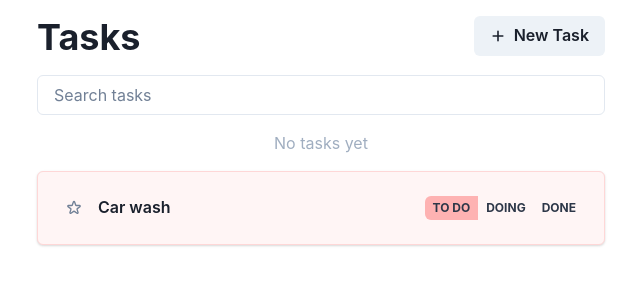
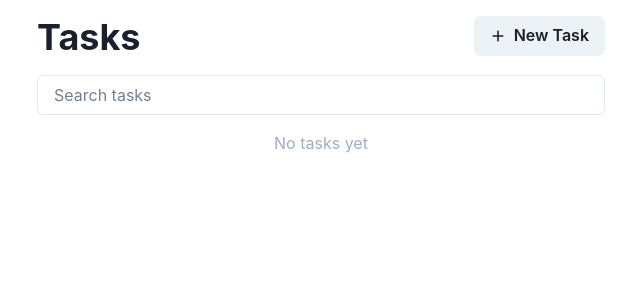
Before and after one commit to kuhartim/dewesoft-izziv, a Next.js app: page / in a window 1280 px wide. Shown: the top 300 px of the page, without its empty margins (319-959 px from the left). Built offline with nearby package versions, Linux system fonts and the light colour scheme.

Commit message:
task adding and viewing, color correction

```diff
--- a/src/app/page.tsx
+++ b/src/app/page.tsx
@@ -1,12 +1,21 @@
 "use client";
 import NewTask from "@/components/new-task";
-import Task, { TaskStatus } from "@/components/task";
+import Task from "@/components/task";
+import useTasks from "@/hooks/useTasks";
+import { TaskStatus } from "@/types/task.types";
 import { Box, Heading, Input, Stack, Text } from "@chakra-ui/react";
 import { useState } from "react";
 
 export default function Page() {
-  const [status, setStatus] = useState<TaskStatus>(TaskStatus.TODO);
-  const [important, setImportant] = useState<boolean>(false);
+  const { tasks, updateTask } = useTasks();
+
+  const onImportantToggle = (id: string, important: boolean) => {
+    updateTask(id, { important });
+  };
+  const onStatusChange = (id: string, status: TaskStatus) => {
+    updateTask(id, { status });
+  };
+
   return (
     <Stack
       maxWidth={600}
@@ -23,15 +32,22 @@ export default function Page() {
         </Box>
         <Input placeholder="Search tasks" />
       </Stack>
-      <Text color="gray.400">No tasks yet</Text>
+      {tasks.length === 0 && <Text color="gray.400">No tasks yet</Text>}
       <Stack width="100%">
-        <Task
-          text="Car wash"
-          status={status}
-          important={important}
-          onImportantToggle={() => setImportant((prev) => !prev)}
-          onStatusChange={setStatus}
-        />
+        {tasks.map((task) => (
+          <Task
+            key={task.created}
+            text={task.name}
+            status={task.status}
+            important={task.important}
+            onImportantToggle={() =>
+              onImportantToggle(task.created, !task.important)
+            }
+            onStatusChange={(newStatus) =>
+              onStatusChange(task.created, newStatus)
+            }
+          />
+        ))}
       </Stack>
     </Stack>
   );
--- a/src/components/new-task.tsx
+++ b/src/components/new-task.tsx
@@ -17,9 +17,47 @@ import {
   ModalCloseButton,
 } from "@chakra-ui/react";
 import { FormControl, FormLabel, FormErrorMessage } from "@chakra-ui/react";
+import useTasks from "@/hooks/useTasks";
+import { useEffect, useState } from "react";
 
 const NewTask = () => {
   const { isOpen, onOpen, onClose } = useDisclosure();
+
+  const { addTask } = useTasks();
+
+  const [taskName, setTaskName] = useState<string>("");
+  const [important, setImportant] = useState<boolean>(false);
+
+  const [isTaskError, setIsTaskError] = useState<boolean>(false);
+
+  const onTaskNameChange = (e: React.ChangeEvent<HTMLInputElement>) => {
+    setIsTaskError(false);
+    setTaskName(e.target.value);
+  };
+  const onImportantToggle = () => setImportant((prev) => !prev);
+
+  const onAdd = () => {
+    if (!taskName) {
+      setIsTaskError(true);
+      return;
+    }
+
+    setIsTaskError(false);
+
+    addTask({
+      name: taskName,
+      important: important,
+    });
+    onClose();
+  };
+
+  useEffect(() => {
+    if (!isOpen) {
+      setTaskName("");
+      setImportant(false);
+    }
+  }, [isOpen]);
+
   return (
     <>
       <Button
@@ -45,9 +83,13 @@ const NewTask = () => {
           <ModalHeader>Add new task</ModalHeader>
           <ModalCloseButton />
           <ModalBody display="flex" flexDirection="column" gap="6">
-            <FormControl id="task" isRequired>
+            <FormControl id="task" isRequired isInvalid={isTaskError}>
               <FormLabel>Task name</FormLabel>
-              <Input placeholder="Wash a car" />
+              <Input
+                value={taskName}
+                onChange={onTaskNameChange}
+                placeholder="Wash a car"
+              />
               <FormErrorMessage>Task name is required.</FormErrorMessage>
             </FormControl>
             <FormControl
@@ -56,7 +98,11 @@ const NewTask = () => {
               alignItems="center"
               gap="2"
             >
-              <Switch size="lg" />
+              <Switch
+                isChecked={important}
+                onChange={onImportantToggle}
+                size="lg"
+              />
               <FormLabel margin={0} marginBottom={0.5}>
                 Mark as important
               </FormLabel>
@@ -68,7 +114,7 @@ const NewTask = () => {
               bg="black"
               color="white"
               _hover={{ bg: "gray.700" }}
-              onClick={onClose}
+              onClick={onAdd}
               width="100%"
             >
               AddTask
--- a/src/components/task.tsx
+++ b/src/components/task.tsx
@@ -1,3 +1,4 @@
+import { TaskStatus } from "@/types/task.types";
 import {
   Card,
   CardBody,
@@ -7,12 +8,6 @@ import {
   ButtonGroup,
 } from "@chakra-ui/react";
 import { HiOutlineStar } from "react-icons/hi";
-
-export enum TaskStatus {
-  TODO = "To-Do",
-  DOING = "Doing",
-  DONE = "Done",
-}
 
 interface TaskProps {
   important?: boolean;
@@ -85,7 +80,7 @@ const Task = ({
               : status == TaskStatus.TODO
               ? { variant: "solid", bgColor: "red.200" }
               : {})}
-            _hover={important ? { bg: "orange.100" } : { bg: "red.100" }}
+            _hover={{ bg: `${color}.100` }}
             onClick={() => onStatusChange(TaskStatus.TODO)}
             fontWeight={700}
             color="gray.700"
@@ -98,7 +93,7 @@ const Task = ({
               : status == TaskStatus.DOING
               ? { variant: "solid", bgColor: "green.200" }
               : {})}
-            _hover={important ? { bg: "yellow.100" } : { bg: "green.100" }}
+            _hover={{ bg: `${color}.100` }}
             onClick={() => onStatusChange(TaskStatus.DOING)}
             fontWeight={700}
             color="gray.700"
@@ -109,7 +104,7 @@ const Task = ({
             {...(status == TaskStatus.DONE
               ? { variant: "solid", bgColor: "gray.200" }
               : {})}
-            _hover={{ bg: "gray.100" }}
+            _hover={{ bg: `${color}.100` }}
             onClick={() => onStatusChange(TaskStatus.DONE)}
             fontWeight={700}
             color="gray.700"
--- /dev/null
+++ b/src/hooks/useTasks.ts
@@ -0,0 +1,45 @@
+import { Task, TaskStatus } from "@/types/task.types";
+import { useState, useEffect } from "react";
+
+const loadTasksFromLocalStorage = (): Task[] => {
+  const savedTasks = localStorage.getItem("tasks");
+  return savedTasks ? JSON.parse(savedTasks) : [];
+};
+
+const saveTasksToLocalStorage = (tasks: Task[]) => {
+  localStorage.setItem("tasks", JSON.stringify(tasks));
+};
+
+// TODO: State managment for tasks, Jotai
+const useTasks = () => {
+  const [tasks, setTasks] = useState<Task[]>(loadTasksFromLocalStorage());
+
+  useEffect(() => {
+    saveTasksToLocalStorage(tasks);
+  }, [tasks]);
+
+  const addTask = (task: Omit<Task, "created" | "status">) => {
+    const newTask: Task = {
+      ...task,
+      created: new Date().toISOString(),
+      status: TaskStatus.TODO,
+    };
+    setTasks((prevTasks) => [...prevTasks, newTask]);
+  };
+
+  const updateTask = (id: string, updatedFields: Partial<Task>) => {
+    setTasks((prevTasks) =>
+      prevTasks.map((task) =>
+        task.created === id ? { ...task, ...updatedFields } : task
+      )
+    );
+  };
+
+  const removeTask = (id: string) => {
+    setTasks((prevTasks) => prevTasks.filter((task) => task.created !== id));
+  };
+
+  return { tasks, addTask, updateTask, removeTask };
+};
+
+export default useTasks;
--- /dev/null
+++ b/src/types/task.types.ts
@@ -0,0 +1,13 @@
+export enum TaskStatus {
+  TODO = "To-Do",
+  DOING = "Doing",
+  DONE = "Done",
+}
+
+export interface Task {
+  created: string; // ISO timestamp
+  name: string;
+  due?: string; // ISO date
+  important: boolean;
+  status: TaskStatus;
+}
```
